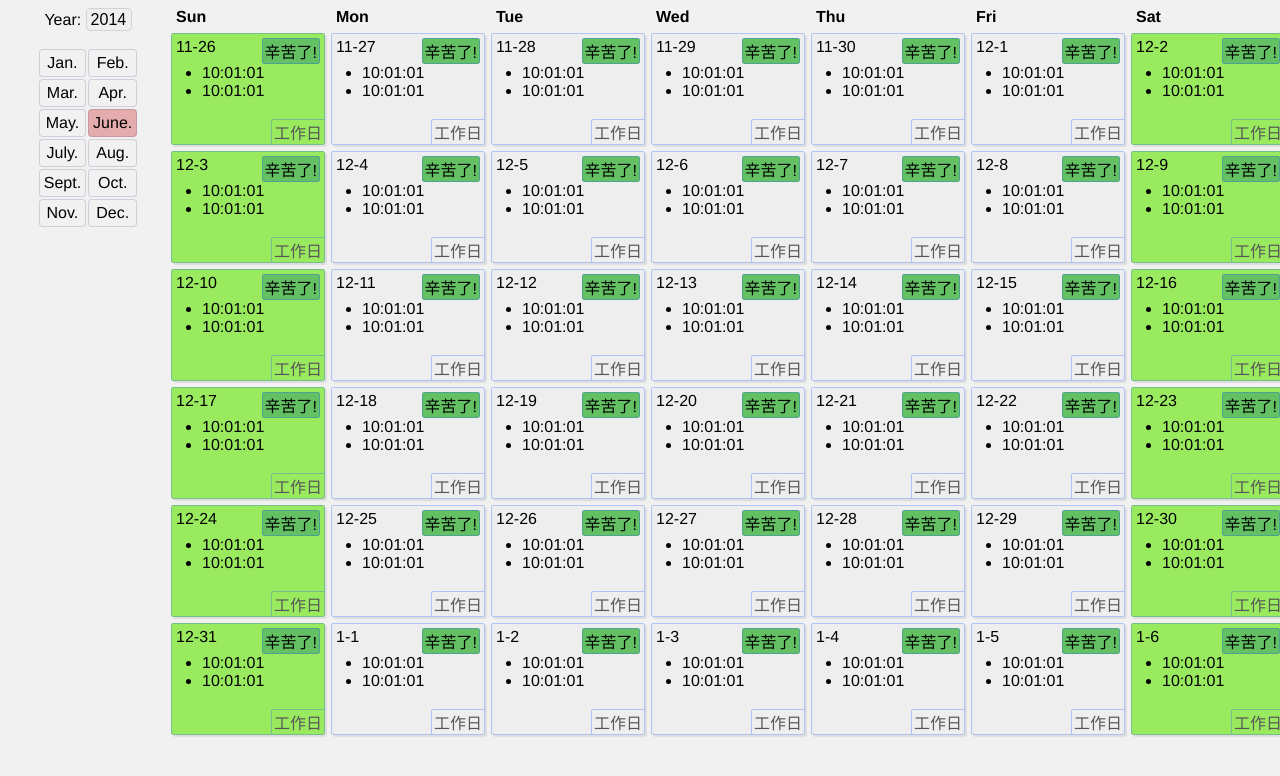
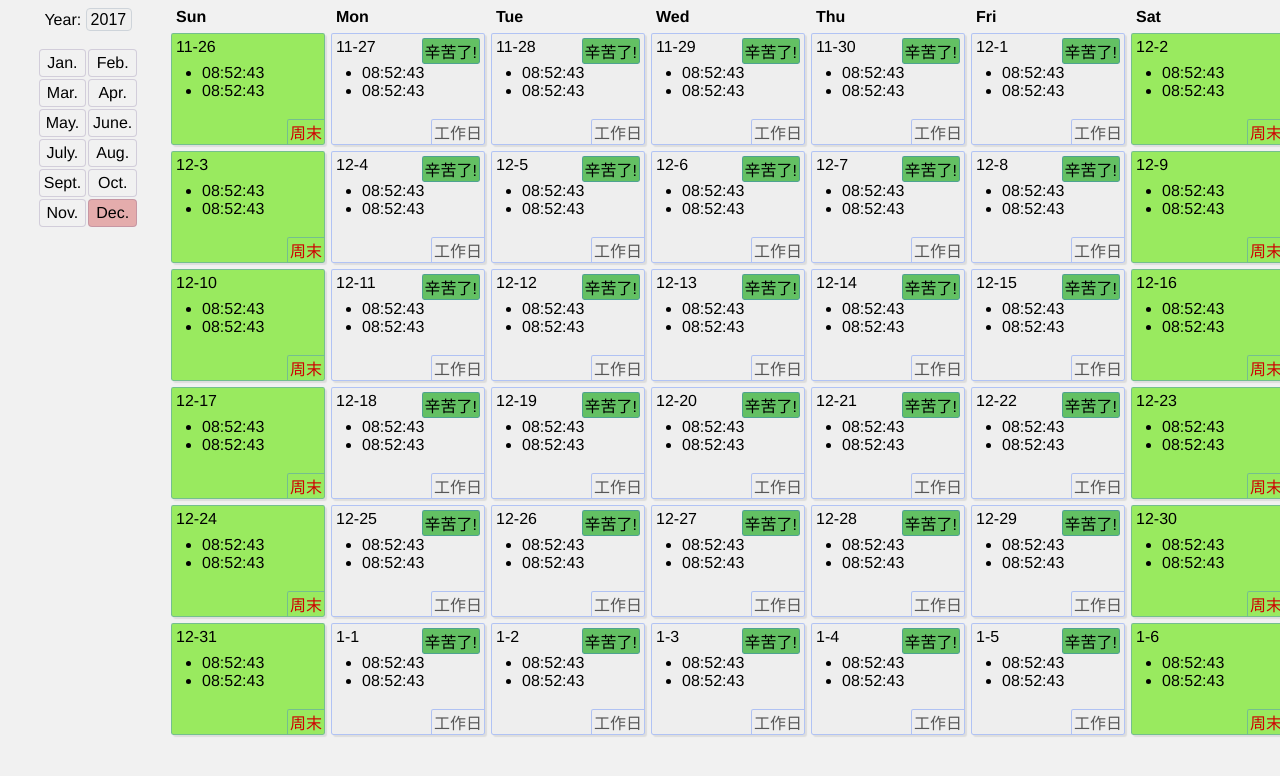
Before and after one commit to ewfian/TimeCard, a website: page index.html in a window 1280 px wide. Drawn offline with nearby package versions, Linux system fonts and the light colour scheme; files that its build step writes are made by us from their sources.

Commit message:
完成日历更新；优化gulp脚本

```diff
--- a/index.html
+++ b/index.html
@@ -5,56 +5,17 @@
     <meta http-equiv="Content-Type" content="text/html; charset=UTF-8">
     <meta content="width=device-width,initial-scale=1.0,maximum-scale=1.0,user-scalable=no" id="viewport" name="viewport">
     <title>Calendar</title>
-    <link rel="stylesheet" href="dist/styles/calendar.min.css">
+    <link rel="stylesheet" href="styles/calendar.min.css">
 </head>
 
 <body>
-    <div class="container">
-        <section class="picker">
-            <div class="year_picker">
-                <span>Year:</span>
-                <select name="">
-                    <option value="2014">2014</option>
-                    <option value="2015">2015</option>
-                    <option value="2016">2016</option>
-                    <option value="2017">2017</option>
-                </select>
-            </div>
-            <table class="month_picker">
-                <tr>
-                    <td>Jan.</td>
-                    <td>Feb.</td>
-                </tr>
-                <tr>
-                    <td>Mar.</td>
-                    <td>Apr.</td>
-                </tr>
-                <tr>
-                    <td>May.</td>
-                    <td class="month_selected">June.</td>
-                </tr>
-                <tr>
-                    <td>July.</td>
-                    <td>Aug.</td>
-                </tr>
-                <tr>
-                    <td>Sept.</td>
-                    <td>Oct.</td>
-                </tr>
-                <tr>
-                    <td>Nov.</td>
-                    <td>Dec.</td>
-                </tr>
-            </table>
-        </section>
+    <div id="container">
+        <!-- section.calendar>table.calendar_table>((thead.calendar_table_title>(th{Sun}*7))+tbody.calendar_table_body>(tr>(td>div.calendar_day>(div.calendar_day_title{04-01}+div.calendar_day_tips{辛苦了!})+(div.calendar_day_content>ul>li{$0:0$:0$}*2)+div.calendar_day_footer{工作日})*7)*5) -->
+    </div>
+    <script src="scripts/all.min.js"></script>
+    <script>
+        new Calendar('#container');
 
-        <section class="calendar" id="calendar_container">
-            <!-- table.calendar_table>((thead.calendar_table_title>(th{Sun}*7))+tbody.calendar_table_body>(tr>(td>div.calendar_day>(div.calendar_day_title{04-01}+div.calendar_day_tips{辛苦了!})+(div.calendar_day_content>ul>li{$0:0$:0$}*2)+div.calendar_day_footer{工作日})*7)*5) -->
-        </section>
-    </div>
-    <script src="dist/scripts/all.min.js"></script>
-    <script>
-        new Calendar('#calendar_container', 2017, 12);
     </script>
 </body>
 
--- a/src/scripts/calendar.js
+++ b/src/scripts/calendar.js
@@ -1,26 +1,65 @@
 class Calendar {
-    constructor(query, year, month) {
-        this.year = year;
-        this.month = month;
+    constructor(query) {
         this.container = document.querySelector(query);
+
+        let now = new Date();
+        this.currentYear = now.getFullYear();
+        this.currentMonth = now.getMonth() + 1;
+
         this.build();
+        this.updade();
+        this.bindEvent();
     }
 
     build() {
-        let days = this.generateDays();
+        let root = this.container;
+        root.innerHTML = '<section class="picker">\
+                            <div class="year_picker">\
+                                <span>Year:</span>\
+                                <select name="year" id="year_select"></select>\
+                            </div>\
+                            <table class="month_picker"></table>\
+                         </section>';
 
-        let root = this.container;
-        root.innerHTML = '<table class="calendar_table" >\
-                            <thead class="calendar_table_title">\
-                            </thead>\
-                            <tbody class="calendar_table_body" >\
-                            </tbody>\
-                          <table>';
+        root.innerHTML += '<section class="calendar">\
+                              <table class="calendar_table" >\
+                                <thead class="calendar_table_title"></thead>\
+                                <tbody class="calendar_table_body" ></tbody>\
+                              <table>\
+                        </section>';
+
+        let year_select = root.querySelector('#year_select');
+        let month_picker = root.querySelector('.month_picker');
+
+        //创建年份选择器
+        for (let i = 0; i < 5; i++) {
+            let option = document.createElement('option');
+            option.value = this.currentYear - i;
+            option.text = this.currentYear - i;
+            year_select.appendChild(option);
+        }
+
+        //创建月份按钮
+        let monthName = ['Jan.', 'Feb.', 'Mar.', 'Apr.', 'May.', 'June.', 'July.', 'Aug.', 'Sept.', 'Oct.', 'Nov.', 'Dec.'];
+        for (let i = 0; i < monthName.length / 2; i++) {
+            let tr = document.createElement('tr');
+            for (let j = 0; j < 2; j++) {
+                let index = i * 2 + j;
+                let td = document.createElement('td');
+                let text = document.createTextNode(monthName[index]);
+                td.appendChild(text);
+
+                if (index == this.currentMonth - 1) {
+                    td.classList.add('month_selected');
+                }
+                tr.appendChild(td);
+            }
+            month_picker.appendChild(tr);
+        }
 
         let header = root.querySelector('.calendar_table_title');
-        let scbody = root.querySelector('.calendar_table_body');
 
-        //创建thead
+        //创建thead（表头星期）
         let weekName = ['Sun', 'Mon', 'Tue', 'Wed', 'Thu', 'Fri', 'Sat'];
         let trh = document.createElement('tr');
         weekName.forEach(i => {
@@ -30,12 +69,20 @@ class Calendar {
             trh.appendChild(th);
         });
         header.appendChild(trh);
+    }
 
+    updade() {
+        let days = this.generateDays(this.currentYear, this.currentMonth);
+        let scbody = this.container.querySelector('.calendar_table_body');
+        scbody.innerHTML = '';
         //创建tbody
-        for (var i = 0; i < days.length / 7; i++) {
+        for (let i = 0; i < days.length / 7; i++) {
             //创建一行
             let trb = document.createElement('tr');
-            for (var j = 0; j < 7; j++) {
+            for (let j = 0; j < 7; j++) {
+                let index = 7 * i + j;
+                let currentDay = days[index].getDay();
+
                 let td = document.createElement('td');
                 let day = document.createElement('div');
                 day.className = 'calendar_day';
@@ -53,22 +100,29 @@ class Calendar {
                 let footer = document.createElement('div');
                 footer.className = 'calendar_day_footer';
 
-                title.appendChild(document.createTextNode(this.formatDate(days[7 * i + j])));
+                title.appendChild(document.createTextNode(this._formatDate(days[index])));
                 tips.appendChild(document.createTextNode('辛苦了!'));
 
                 let ul = document.createElement('ul');
                 for (let i = 0; i < 2; i++) {
                     let li = document.createElement('li');
-                    let text = document.createTextNode('10:01:01');
+                    let text = document.createTextNode('08:52:43');
                     li.appendChild(text);
                     ul.appendChild(li);
                 }
                 content.appendChild(ul);
 
-                footer.appendChild(document.createTextNode('工作日'));
+
 
                 day.appendChild(title);
-                day.appendChild(tips);
+
+                if (currentDay != 0 && currentDay != 6) {
+                    day.appendChild(tips);
+                    footer.appendChild(document.createTextNode('工作日'));
+                } else {
+                    footer.appendChild(document.createTextNode('周末'));
+                }
+
                 day.appendChild(content);
                 day.appendChild(footer);
                 td.appendChild(day);
@@ -76,37 +130,59 @@ class Calendar {
             }
             scbody.appendChild(trb);
         }
-
     }
 
-    formatDate(date) {
+    bindEvent() {
+        let year_select = this.container.querySelector('#year_select');
+        let month_picker = this.container.querySelector('.month_picker');
+        let lastSelectedMonth = this.container.querySelector('.month_selected');
+
+        year_select.onchange = () => {
+            this.currentYear = year_select.options[year_select.selectedIndex].value;
+            this.updade();
+        };
+
+        month_picker.onclick = (i) => {
+            this.currentMonth = i.path[1].rowIndex * 2 + i.path[0].cellIndex + 1;
+            if (isNaN(this.currentMonth)) return; //没点上cell
+
+            lastSelectedMonth.classList.remove('month_selected');
+            i.path[0].classList.add('month_selected');
+            lastSelectedMonth = i.path[0];
+
+            this.updade();
+            //console.log(this.currentMonth);
+        };
+    }
+
+    _formatDate(date) {
         return (date.getMonth() + 1) + '-' + date.getDate();
     }
 
-    generateDays() {
+    generateDays(year, month) {
         let days = [];
 
         //本月的第一天是周几（上月剩余几天）
-        let daysOfLastMonth = new Date(this.year, this.month - 1, 1).getDay();
+        let daysOfLastMonth = new Date(year, month - 1, 1).getDay();
         //本月的总天数
-        let daysOfThisMonth = new Date(this.year, this.month, 0).getDate();
+        let daysOfThisMonth = new Date(year, month, 0).getDate();
 
         //添加上个月最后的几天
         for (let i = daysOfLastMonth; i > 0; i--) {
-            days.push(new Date(this.year, this.month - 1, -i + 1));
+            days.push(new Date(year, month - 1, -i + 1));
         }
 
         //添加本月的日期
         for (let i = 0; i < daysOfThisMonth; i++) {
-            days.push(new Date(this.year, this.month - 1, i + 1));
+            days.push(new Date(year, month - 1, i + 1));
         }
 
         let currentDays = daysOfLastMonth + daysOfThisMonth;
         //添加下个月开始的几天
         for (let i = 0; i < Math.ceil(currentDays / 7) * 7 - currentDays; i++) {
-            days.push(new Date(this.year, this.month, i + 1));
+            days.push(new Date(year, month, i + 1));
         }
-        console.log(days);
+        //console.log(days);
         return days;
     }
 }
--- a/src/scss/calendar.scss
+++ b/src/scss/calendar.scss
@@ -9,7 +9,7 @@ body {
     font-size: 100%;
 }
 
-.container {
+#container {
     margin-right: auto;
     margin-left: auto;
     position: relative;
@@ -41,9 +41,12 @@ body {
                     border: 0.0625rem solid rgba(66, 170, 255, 0.822);
                     background-color: rgba(168, 167, 167, 0.15);
                 }
+                &:active {
+                    background-color: rgba(201, 37, 37, 0.336);
+                }
             }
             .month_selected {
-                background-color: rgba(201, 37, 37, 0.336);
+                background-color: rgba(201, 37, 37, 0.336) !important;
             }
         }
     }
@@ -118,6 +121,9 @@ body {
                     &:last-child {
                         .calendar_day {
                             background-color: rgb(153, 234, 95);
+                            .calendar_day_footer {
+                                color: rgb(207, 0, 0);
+                            }
                         }
                     }
                 }
```
Also changed, not shown: gulpfile.js (+17 -12 lines).
